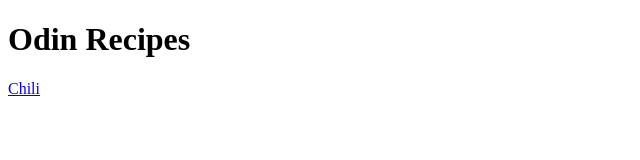
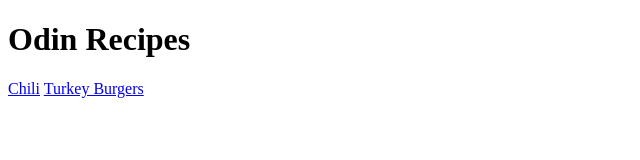
Before and after one commit to minhle4/odin-recipes, a plain HTML site: page index.html in a window 1280 px wide. Shown: the whole page, without its empty margins (0-640 px from the left). Drawn offline with Linux system fonts and the light colour scheme.

Commit message:
Add link to turkey burgers onto index.html
Added link to turkey-burgers.html to index.html

```diff
--- a/index.html
+++ b/index.html
@@ -7,5 +7,6 @@
     <body>
        <h1>Odin Recipes</h1>
        <a href="recipes/chili.html">Chili</a>
+       <a href="recipes/turkey-burger.html">Turkey Burgers</a>
     </body>
 </html>
```
